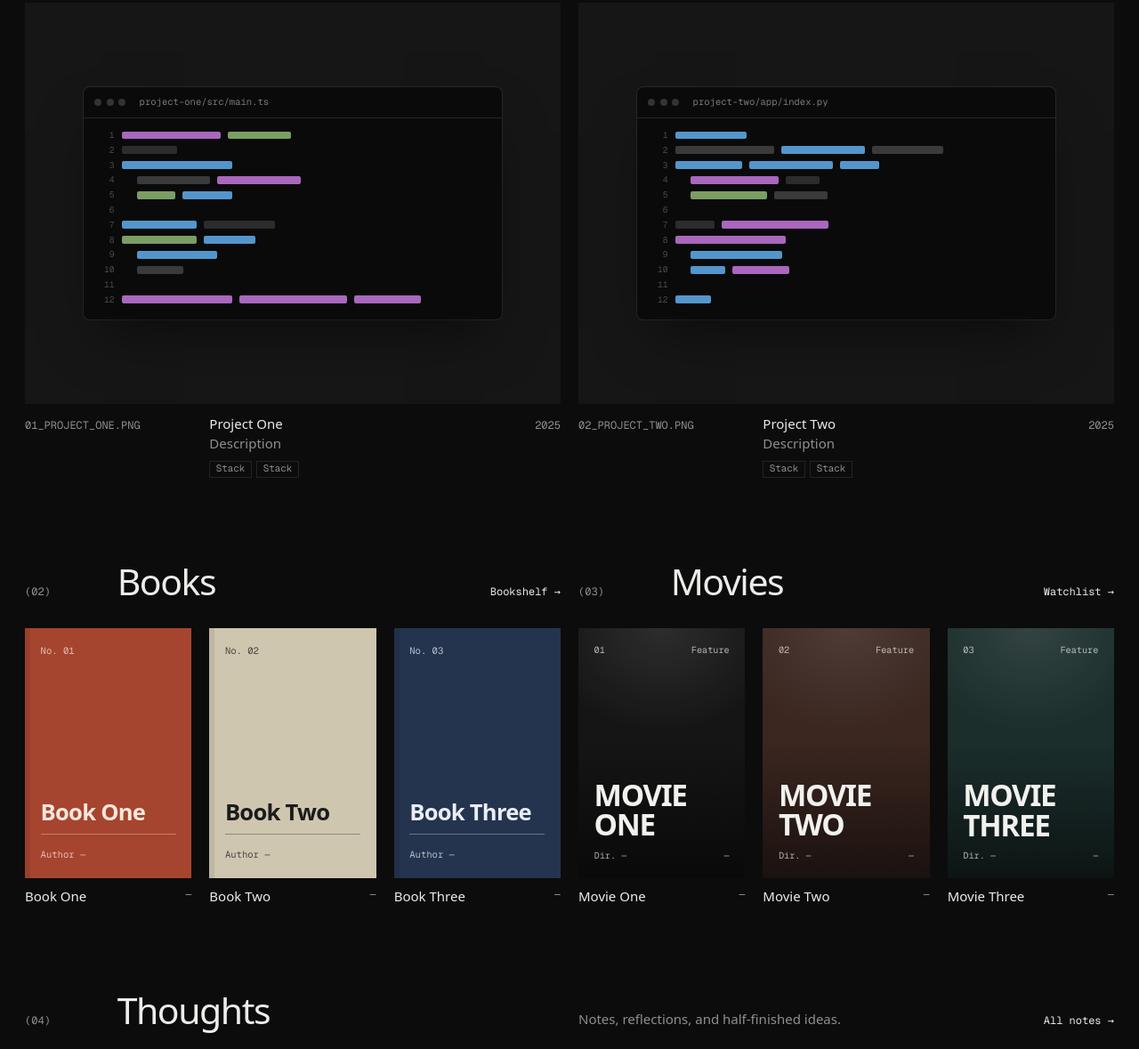
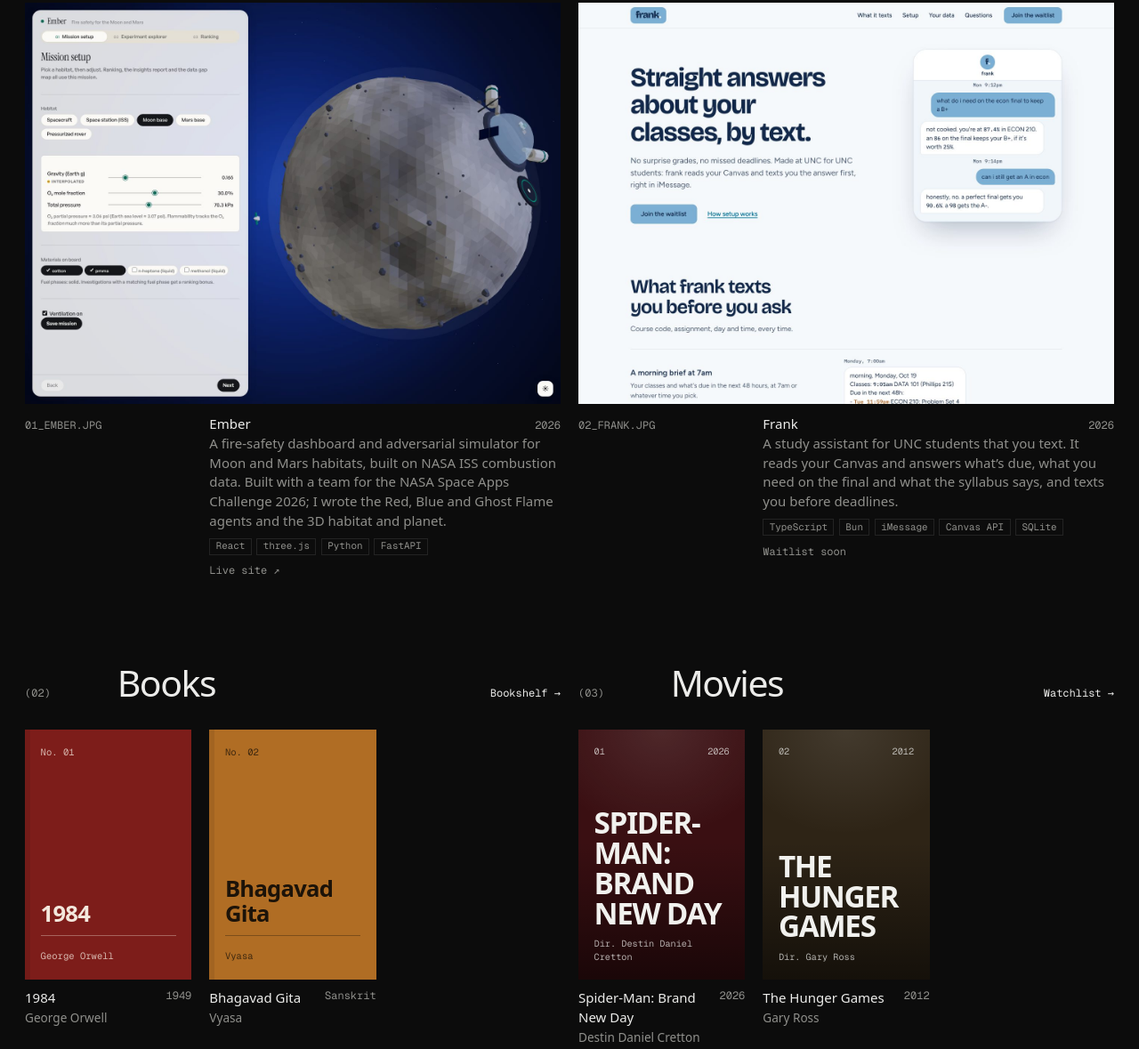
Before and after one commit to KayzR1/website, a plain HTML site: page index.html in a window 1280 px wide. Shown: the part 632-1811 px from the top of the page at 89% size. Drawn offline with nearby package versions, Linux system fonts and the light colour scheme; a web font is replaced by a local one.

Commit message:
Add Ember and Frank, two books and two films
Projects use screenshots of Ember's live site and Frank's landing page.

Co-Authored-By: Claude Opus 5.5 <noreply@anthropic.com>
Claude-Session: https://claude.ai/code/session_016SgQYSBWD3kkWy1ubJT12P

```diff
--- a/index.html
+++ b/index.html
@@ -66,64 +66,30 @@
     </div>
       <ul class="grid tiles">
       <li class="rise">
-        <a class="tile" href="#">
-          <div class="shot">
-          <div class="editor" aria-hidden="true">
-            <div class="ed-bar"><i></i><i></i><i></i><span>project-one/src/main.ts</span></div>
-            <div class="ed-body">
-              <span class="ln" style="--in:0"><b>1</b><s class="k" style="--w:25%"></s><s class="v" style="--w:16%"></s></span>
-              <span class="ln" style="--in:0"><b>2</b><s class="c" style="--w:14%"></s></span>
-              <span class="ln" style="--in:0"><b>3</b><s class="f" style="--w:28%"></s></span>
-              <span class="ln" style="--in:1"><b>4</b><s class="" style="--w:19%"></s><s class="k" style="--w:22%"></s></span>
-              <span class="ln" style="--in:1"><b>5</b><s class="v" style="--w:10%"></s><s class="f" style="--w:13%"></s></span>
-              <span class="ln" style="--in:1"><b>6</b></span>
-              <span class="ln" style="--in:0"><b>7</b><s class="f" style="--w:19%"></s><s class="c" style="--w:18%"></s></span>
-              <span class="ln" style="--in:0"><b>8</b><s class="v" style="--w:19%"></s><s class="f" style="--w:13%"></s></span>
-              <span class="ln" style="--in:1"><b>9</b><s class="f" style="--w:21%"></s></span>
-              <span class="ln" style="--in:1"><b>10</b><s class="" style="--w:12%"></s></span>
-              <span class="ln" style="--in:1"><b>11</b></span>
-              <span class="ln" style="--in:0"><b>12</b><s class="k" style="--w:28%"></s><s class="k" style="--w:27%"></s><s class="k" style="--w:17%"></s></span>
-            </div>
-          </div>
-          </div>
+        <a class="tile" href="https://ember-murex-gamma.vercel.app/" target="_blank" rel="noopener">
+          <div class="shot"><img src="assets/ember.jpg" alt="Ember's mission setup screen beside a 3D model of a Moon base" loading="lazy" width="1440" height="1080" /></div>
           <div class="cap">
-            <span class="file mono">01_PROJECT_ONE.PNG</span>
-            <span class="t">Project One</span>
-            <span class="y mono">2025</span>
-            <span class="d">Description</span>
-            <span class="tags"><span class="tag">Stack</span><span class="tag">Stack</span></span>
+            <span class="file mono">01_EMBER.JPG</span>
+            <span class="t">Ember</span>
+            <span class="y mono">2026</span>
+            <span class="d">A fire-safety dashboard and adversarial simulator for Moon and Mars habitats, built on NASA ISS combustion data. Built with a team for the NASA Space Apps Challenge 2026; I wrote the Red, Blue and Ghost Flame agents and the 3D habitat and planet.</span>
+            <span class="tags"><span class="tag">React</span><span class="tag">three.js</span><span class="tag">Python</span><span class="tag">FastAPI</span></span>
+            <span class="go mono">Live site ↗</span>
           </div>
         </a>
       </li>
       <li class="rise">
-        <a class="tile" href="#">
-          <div class="shot">
-          <div class="editor" aria-hidden="true">
-            <div class="ed-bar"><i></i><i></i><i></i><span>project-two/app/index.py</span></div>
-            <div class="ed-body">
-              <span class="ln" style="--in:0"><b>1</b><s class="f" style="--w:18%"></s></span>
-              <span class="ln" style="--in:0"><b>2</b><s class="" style="--w:25%"></s><s class="f" style="--w:21%"></s><s class="" style="--w:18%"></s></span>
-              <span class="ln" style="--in:0"><b>3</b><s class="f" style="--w:17%"></s><s class="f" style="--w:21%"></s><s class="f" style="--w:10%"></s></span>
-              <span class="ln" style="--in:1"><b>4</b><s class="k" style="--w:23%"></s><s class="c" style="--w:9%"></s></span>
-              <span class="ln" style="--in:1"><b>5</b><s class="v" style="--w:20%"></s><s class="" style="--w:14%"></s></span>
-              <span class="ln" style="--in:1"><b>6</b></span>
-              <span class="ln" style="--in:0"><b>7</b><s class="c" style="--w:10%"></s><s class="k" style="--w:27%"></s></span>
-              <span class="ln" style="--in:0"><b>8</b><s class="k" style="--w:28%"></s></span>
-              <span class="ln" style="--in:1"><b>9</b><s class="f" style="--w:24%"></s></span>
-              <span class="ln" style="--in:1"><b>10</b><s class="f" style="--w:9%"></s><s class="k" style="--w:15%"></s></span>
-              <span class="ln" style="--in:1"><b>11</b></span>
-              <span class="ln" style="--in:0"><b>12</b><s class="f" style="--w:9%"></s></span>
-            </div>
+        <div class="tile">
+          <div class="shot"><img src="assets/frank.jpg" alt="Frank's landing page with an example text conversation about grades" loading="lazy" width="1440" height="1080" /></div>
+          <div class="cap">
+            <span class="file mono">02_FRANK.JPG</span>
+            <span class="t">Frank</span>
+            <span class="y mono">2026</span>
+            <span class="d">A study assistant for UNC students that you text. It reads your Canvas and answers what’s due, what you need on the final and what the syllabus says, and texts you before deadlines.</span>
+            <span class="tags"><span class="tag">TypeScript</span><span class="tag">Bun</span><span class="tag">iMessage</span><span class="tag">Canvas API</span><span class="tag">SQLite</span></span>
+            <span class="go mono">Waitlist soon</span>
           </div>
-          </div>
-          <div class="cap">
-            <span class="file mono">02_PROJECT_TWO.PNG</span>
-            <span class="t">Project Two</span>
-            <span class="y mono">2025</span>
-            <span class="d">Description</span>
-            <span class="tags"><span class="tag">Stack</span><span class="tag">Stack</span></span>
-          </div>
-        </a>
+        </div>
       </li>
       </ul>
     </section>
@@ -138,37 +104,28 @@
     </div>
         <ul class="grid shelf">
       <li class="rise">
-        <div class="cover" style="--c:#a6452f;--ink:#f6e6dc">
+        <div class="cover" style="--c:#7d1d1a;--ink:#f3e7dc">
           <span class="ca">No. 01</span>
           <div>
-            <span class="ct">Book One</span>
+            <span class="ct">1984</span>
             <div class="rule"></div>
-            <span class="ca">Author —</span>
+            <span class="ca">George Orwell</span>
           </div>
         </div>
-        <div class="under"><span class="t">Book One</span><span class="mono muted">—</span></div>
+        <div class="under"><span class="t">1984</span><span class="mono muted">1949</span></div>
+        <div class="by muted">George Orwell</div>
       </li>
       <li class="rise">
-        <div class="cover" style="--c:#cfc6b0;--ink:#1b1b1b">
+        <div class="cover" style="--c:#b06d24;--ink:#1c1309">
           <span class="ca">No. 02</span>
           <div>
-            <span class="ct">Book Two</span>
+            <span class="ct">Bhagavad Gita</span>
             <div class="rule"></div>
-            <span class="ca">Author —</span>
+            <span class="ca">Vyasa</span>
           </div>
         </div>
-        <div class="under"><span class="t">Book Two</span><span class="mono muted">—</span></div>
-      </li>
-      <li class="rise">
-        <div class="cover" style="--c:#24344f;--ink:#e9edf5">
-          <span class="ca">No. 03</span>
-          <div>
-            <span class="ct">Book Three</span>
-            <div class="rule"></div>
-            <span class="ca">Author —</span>
-          </div>
-        </div>
-        <div class="under"><span class="t">Book Three</span><span class="mono muted">—</span></div>
+        <div class="under"><span class="t">Bhagavad Gita</span><span class="mono muted">Sanskrit</span></div>
+        <div class="by muted">Vyasa</div>
       </li>
         </ul>
       </section>
@@ -181,34 +138,26 @@
     </div>
         <ul class="grid shelf">
       <li class="rise">
-        <div class="poster" style="--c:#151515">
-          <div class="pm"><span>01</span><span>Feature</span></div>
+        <div class="poster" style="--c:#3a0f12">
+          <div class="pm"><span>01</span><span>2026</span></div>
           <div>
-            <span class="pt">Movie One</span>
-            <div class="pm" style="margin-top:.6rem"><span>Dir. —</span><span>—</span></div>
+            <span class="pt">Spider-Man: Brand New Day</span>
+            <div class="pm" style="margin-top:.6rem"><span>Dir. Destin Daniel Cretton</span></div>
           </div>
         </div>
-        <div class="under"><span class="t">Movie One</span><span class="mono muted">—</span></div>
+        <div class="under"><span class="t">Spider-Man: Brand New Day</span><span class="mono muted">2026</span></div>
+        <div class="by muted">Destin Daniel Cretton</div>
       </li>
       <li class="rise">
-        <div class="poster" style="--c:#3b2620">
-          <div class="pm"><span>02</span><span>Feature</span></div>
+        <div class="poster" style="--c:#2e2416">
+          <div class="pm"><span>02</span><span>2012</span></div>
           <div>
-            <span class="pt">Movie Two</span>
-            <div class="pm" style="margin-top:.6rem"><span>Dir. —</span><span>—</span></div>
+            <span class="pt">The Hunger Games</span>
+            <div class="pm" style="margin-top:.6rem"><span>Dir. Gary Ross</span></div>
           </div>
         </div>
-        <div class="under"><span class="t">Movie Two</span><span class="mono muted">—</span></div>
-      </li>
-      <li class="rise">
-        <div class="poster" style="--c:#1b2e2c">
-          <div class="pm"><span>03</span><span>Feature</span></div>
-          <div>
-            <span class="pt">Movie Three</span>
-            <div class="pm" style="margin-top:.6rem"><span>Dir. —</span><span>—</span></div>
-          </div>
-        </div>
-        <div class="under"><span class="t">Movie Three</span><span class="mono muted">—</span></div>
+        <div class="under"><span class="t">The Hunger Games</span><span class="mono muted">2012</span></div>
+        <div class="by muted">Gary Ross</div>
       </li>
         </ul>
       </section>
--- a/style.css
+++ b/style.css
@@ -320,6 +320,28 @@ main {
     width: 100%;
     height: 100%;
     object-fit: cover;
+    object-position: top center;
+    transition: transform 1.2s var(--ease), opacity 0.6s ease;
+}
+
+.tile:hover .shot img {
+    transform: scale(1.025);
+}
+
+.cap .go {
+    grid-column: 3 / span 4;
+    margin-top: 0.6rem;
+    color: var(--muted);
+    transition: color 0.2s ease;
+}
+
+a.tile:hover .cap .go {
+    color: var(--fg);
+}
+
+.by {
+    font-size: 0.85rem;
+    margin-top: 0.1rem;
 }
 
 .editor {
```
Also changed, not shown: books.html (+10 -19 lines), movies.html (+12 -20 lines), projects.html (+18 -52 lines), assets/ember.jpg (added), assets/frank.jpg (added).
